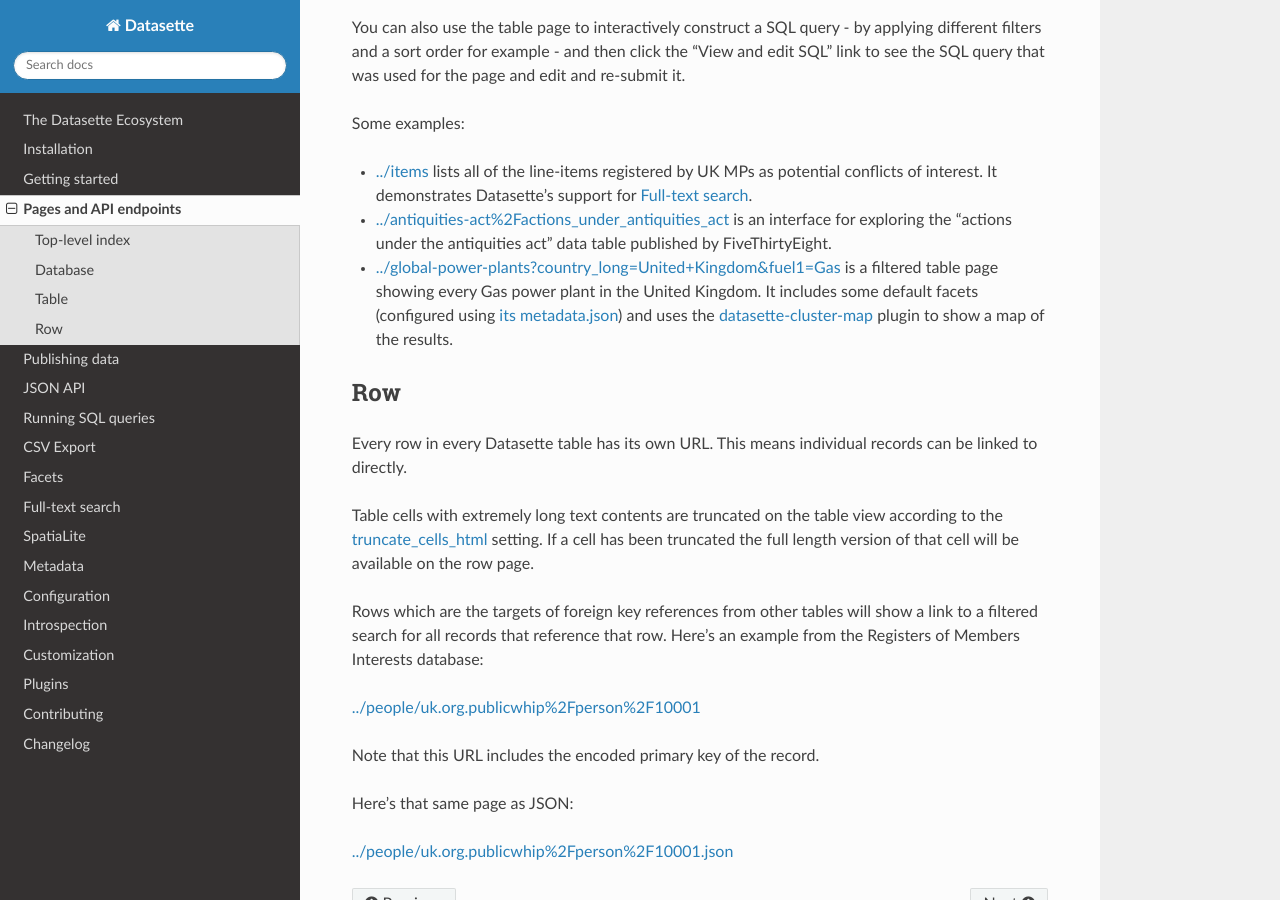
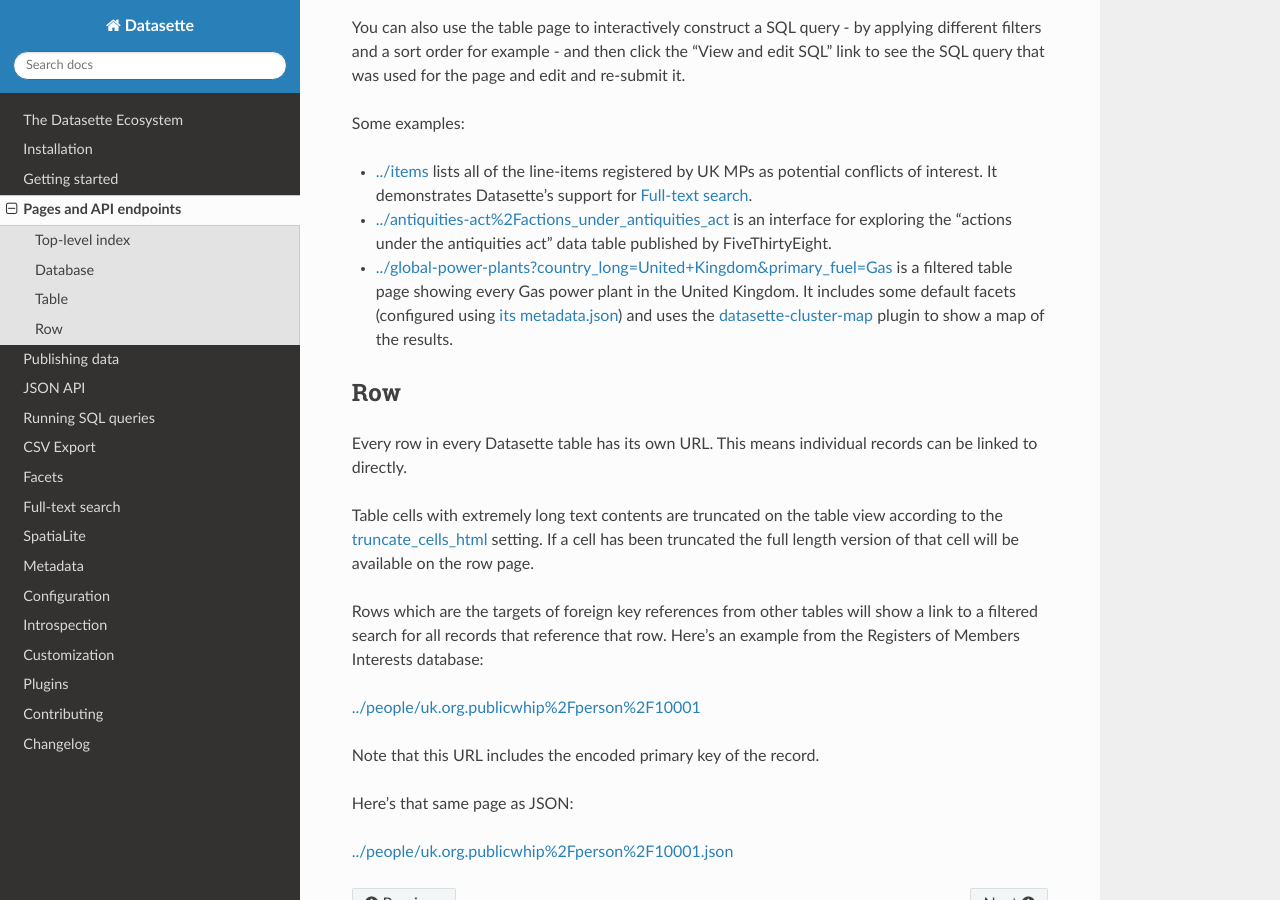
Before and after one commit to simonw/datasette, a Sphinx documentation site: the page built from docs/pages.rst, in a window 1280 px wide and 900 px high, scrolled down 1562 px. Built offline with Sphinx 7.4.7 and the Read the Docs theme 2.0.0, drawn with Linux system fonts in a browser that asks for light colours.

Commit message:
Fixed broken link to global-power-plants demo

```diff
--- a/docs/pages.rst
+++ b/docs/pages.rst
@@ -64,7 +64,7 @@
 
 * `../items <https://register-of-members-interests.datasettes.com/regmem-d22c12c/items>`_ lists all of the line-items registered by UK MPs as potential conflicts of interest. It demonstrates Datasette's support for :ref:`full_text_search`.
 * `../antiquities-act%2Factions_under_antiquities_act <https://fivethirtyeight.datasettes.com/fivethirtyeight-ac35616/antiquities-act%2Factions_under_antiquities_act>`_ is an interface for exploring the "actions under the antiquities act" data table published by FiveThirtyEight.
-* `../global-power-plants?country_long=United+Kingdom&fuel1=Gas <https://global-power-plants.datasettes.com/global-power-plants-9e55be2/global-power-plants?country_long=United+Kingdom&fuel1=Gas>`_ is a filtered table page showing every Gas power plant in the United Kingdom. It includes some default facets (configured using `its metadata.json <https://global-power-plants.datasettes.com/-/metadata>`_) and uses the `datasette-cluster-map <https://github.com/simonw/datasette-cluster-map>`_ plugin to show a map of the results.
+* `../global-power-plants?country_long=United+Kingdom&primary_fuel=Gas <https://global-power-plants.datasettes.com/global-power-plants/global-power-plants?_facet=primary_fuel&_facet=owner&_facet=country_long&country_long__exact=United+Kingdom&primary_fuel=Gas>`_ is a filtered table page showing every Gas power plant in the United Kingdom. It includes some default facets (configured using `its metadata.json <https://global-power-plants.datasettes.com/-/metadata>`_) and uses the `datasette-cluster-map <https://github.com/simonw/datasette-cluster-map>`_ plugin to show a map of the results.
 
 .. _RowView:
 
```
